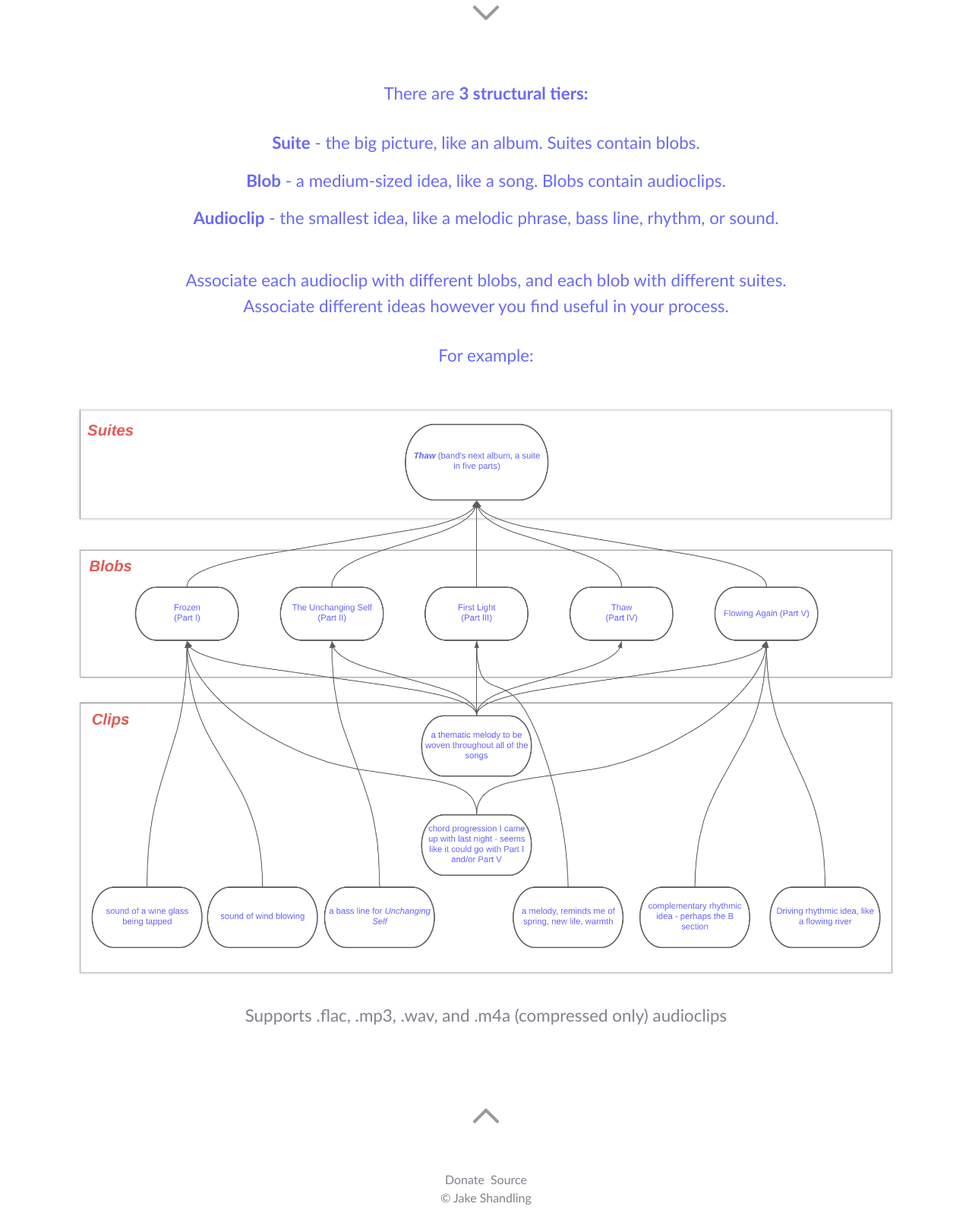
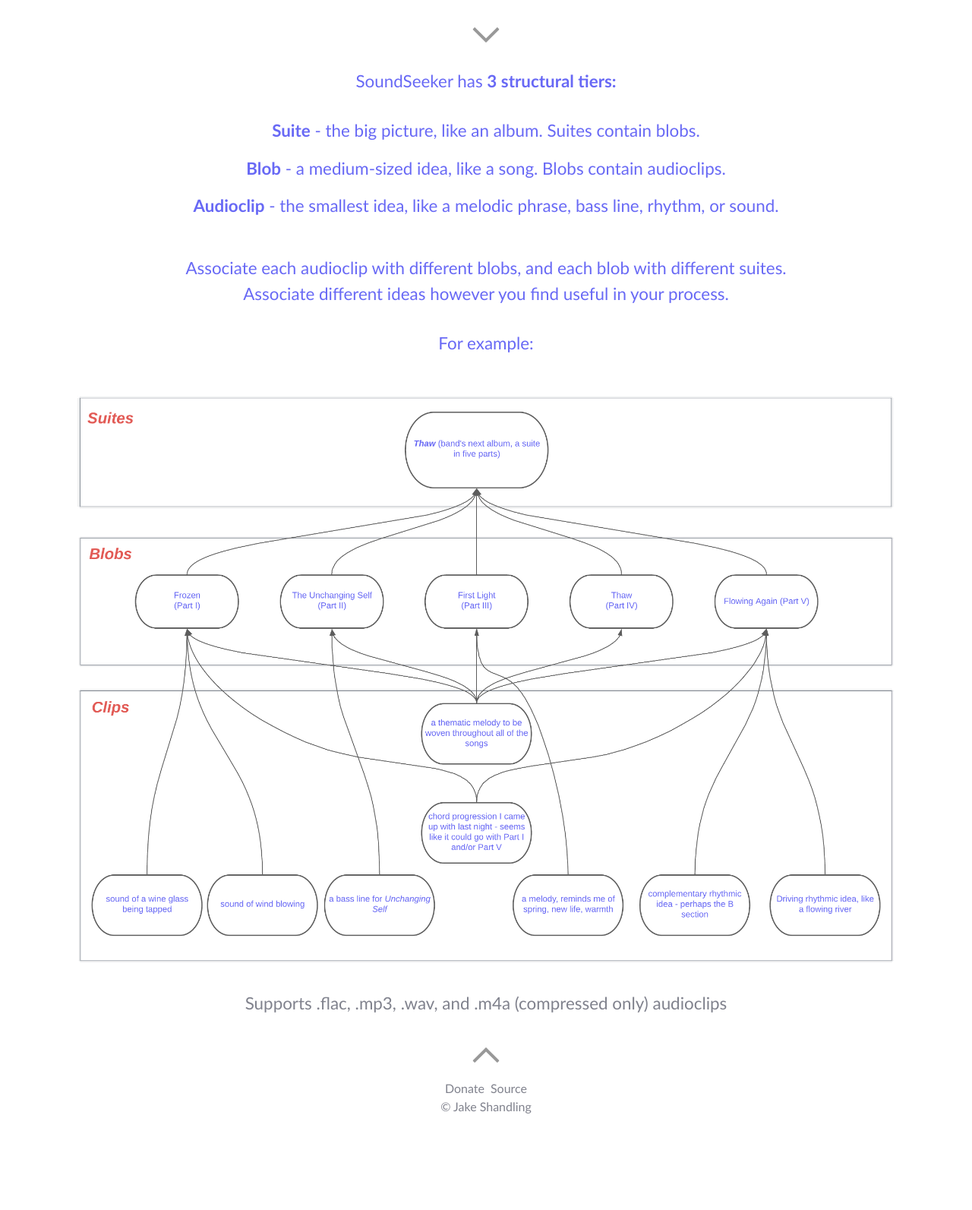
Before and after one commit to jacobshandling/soundseeker, a Django app: page / in a window 1280 px wide. Shown: the part 758-2351 px from the top of the page at 76% size. After the commit the page ends 2224 px from the top, so only its background shows below. Run offline with Django 3.2, Linux system fonts and the light colour scheme; some libraries are stand-ins or nearby versions.

Commit message:
fix overflow v2; small tweaks; force style refresh w/new name

```diff
--- a/backend/seeds/static/seeds/styles.css
+++ b/backend/seeds/static/seeds/stylesv2.css
@@ -30,12 +30,11 @@ body {
     font-family: "Gill Sans", sans-serif;
     background-color: var(--bg-main);
     color: var(--text-color);
-    padding: .5rem;
     display: flex;
     flex-direction: column;
     align-items: center;
+}
 
-}
 
 #intro {
     font-size: 1.4rem;
@@ -58,12 +57,13 @@ body {
 }
 
 #welcome {
-    min-height: 80vh;
+    padding-top: 4vh;
+    min-height: 85vh;
     display: flex;
     flex-direction: column;
     align-items: center;
-    justify-content: center;
-    gap: 1rem;
+    justify-content: space-between;
+    gap: 1vh;
     overflow: hidden;
 }
 
@@ -72,14 +72,14 @@ body {
     flex-direction: column;
     align-items: center;
     justify-content: center;
-    width: 80%;
+    width: 100%;
 }
 
 #demo iframe {
     border-radius: var(--demo-br);
 }
 
-#instructions {
+#about {
     min-height: 82vh;
     display: flex;
     flex-direction: column;
@@ -456,25 +456,6 @@ audio {
     border-radius: .375rem;
 }
 
-.breadcrumb-item {
-    display: flex;
-    align-items: center;
-}
-
-/* same as bootstrap's sm breakpoint */
-@media (min-width: 576px) {
-    #app-nav {
-        justify-content: start;
-        gap: 2rem;
-    }
-
-    #intro {
-        gap: 5rem;
-    }
-
-    #welcome {
-        height: 85vh;
-    }
 
 /* breadcrumb nav */
 #breadcrumbs {
@@ -486,3 +467,23 @@ audio {
     width: auto;
     overflow: hidden;
 }
+
+.breadcrumb-item {
+    display: flex;
+    align-items: center;
+}
+
+/* same as bootstrap's sm breakpoint */
+@media (min-width: 576px) {
+    body {
+        padding: .5rem;
+    }
+    #app-nav {
+        justify-content: start;
+        gap: 2rem;
+    }
+
+    #welcome {
+        min-height: 90vh;
+    }
+}
--- a/backend/seeds/templates/seeds/index.html
+++ b/backend/seeds/templates/seeds/index.html
@@ -16,22 +16,23 @@
                 <div id="subtitle">
                     <h2 class="display-2">Organize Your Musical Ideas</h2>
                 </div>
-                <div id="demo" style="padding:56.25% 0 0 0;position:relative;">
+                <div id="demo" style="padding:48% 0 0 0;position:relative;">
                     <iframe
+                    id="demo-frame"
                     src="https://player.vimeo.com/video/755027936?h=38d70a97bc&byline=0&portrait=0"
                     style="position:absolute;top:0;left:0;width:100%;height:100%;"
                     frameborder="0"
                     allow="autoplay; fullscreen; picture-in-picture"
                     allowfullscreen></iframe>
                 </div>
-                <a class="mb-5" href="#instructions">
+                <a class="mb-2" href="#about">
                     <svg viewBox="0 0 256 512">
                         <path d="M24.707 38.101L4.908 57.899c-4.686 4.686-4.686 12.284 0 16.971L185.607 256 4.908 437.13c-4.686 4.686-4.686 12.284 0 16.971L24.707 473.9c4.686 4.686 12.284 4.686 16.971 0l209.414-209.414c4.686-4.686 4.686-12.284 0-16.971L41.678 38.101c-4.687-4.687-12.285-4.687-16.971 0z" class=""></path>
                     </svg>
                 </a>
             </div>
-            <div id="instructions">
-                <p>There are <strong>3 structural tiers:</strong></p>
+            <div id="about">
+                <p>SoundSeeker has <strong>3 structural tiers:</strong></p>
                 <ul>
                     <li><p><strong>Suite</strong> - the big picture, like an album. Suites contain blobs.</p></li>
                     <li><p><strong>Blob</strong> - a medium-sized idea, like a song. Blobs contain audioclips.</p></li>
@@ -45,7 +46,7 @@
                 <img src="{% static 'seeds/images/example-transparentbg.png' %}" alt="Example diagram of how to use Suites, Blobs, and AudioClips in SoundSeeker">
                 <p id="compatibility-disclaimer">Supports .flac, .mp3, .wav, and .m4a (compressed only) audioclips</p>
             </div>
-            <a style="rotate: 180deg" class="mb-5" href="#">
+            <a style="rotate: 180deg" class="mb-2" href="#">
                 <svg viewBox="0 0 256 512">
                     <path d="M24.707 38.101L4.908 57.899c-4.686 4.686-4.686 12.284 0 16.971L185.607 256 4.908 437.13c-4.686 4.686-4.686 12.284 0 16.971L24.707 473.9c4.686 4.686 12.284 4.686 16.971 0l209.414-209.414c4.686-4.686 4.686-12.284 0-16.971L41.678 38.101c-4.687-4.687-12.285-4.687-16.971 0z" class=""></path>
                 </svg>
--- a/backend/seeds/templates/seeds/layout.html
+++ b/backend/seeds/templates/seeds/layout.html
@@ -22,13 +22,13 @@
         <meta name="twitter:creator" content="@jakeshandling">
 
         <link href="https://cdn.jsdelivr.net/npm/bootstrap@5.2.0/dist/css/bootstrap.min.css" rel="stylesheet" integrity="sha384-gH2yIJqKdNHPEq0n4Mqa/HGKIhSkIHeL5AyhkYV8i59U5AR6csBvApHHNl/vI1Bx" crossorigin="anonymous">
-        <link rel="stylesheet" type="text/css" href="{% static 'seeds/styles.css' %}" />
+        <link rel="stylesheet" type="text/css" href="{% static 'seeds/stylesv2.css' %}" />
 
         {% block script %}
         {% endblock %}
     </head>
     <body>
-        <div class="container-fluid text-center" id="app-wrapper">
+        <div class="container-fluid text-center p-0 p-sm-2" id="app-wrapper">
             <nav class="navbar navbar-expand-sm bg-light sticky-top justify-content-center py-md-0 px-md-5 mb-3">
                     <a class="navbar-brand" id="navbar-title" href="{% url 'index' %}"><h1 class="display-1"><strong>SoundSeeker</strong></h1></a>
                     <button class="navbar-toggler" type="button" data-bs-toggle="collapse" data-bs-target="#nav-links" aria-expanded="false" aria-label="Toggle navigation">
@@ -40,6 +40,7 @@
                                 <li class="nav-item"><a class="nav-link active" href="#">{{ user.username }}</a></li>
                                 <li class="nav-item"><a class="nav-link active" href="{% url 'logout' %}">log out</a></li>
                             {% else %}
+                                <li class="nav-item"><a class="nav-link active" href="#about">about</a></li>
                                 <li class="nav-item"><a class="nav-link active" href="{% url 'login' %}">log in</a></li>
                                 <li class="nav-item"><a class="nav-link active" href="{% url 'register' %}">register</a></li>
                             {% endif %}
```
